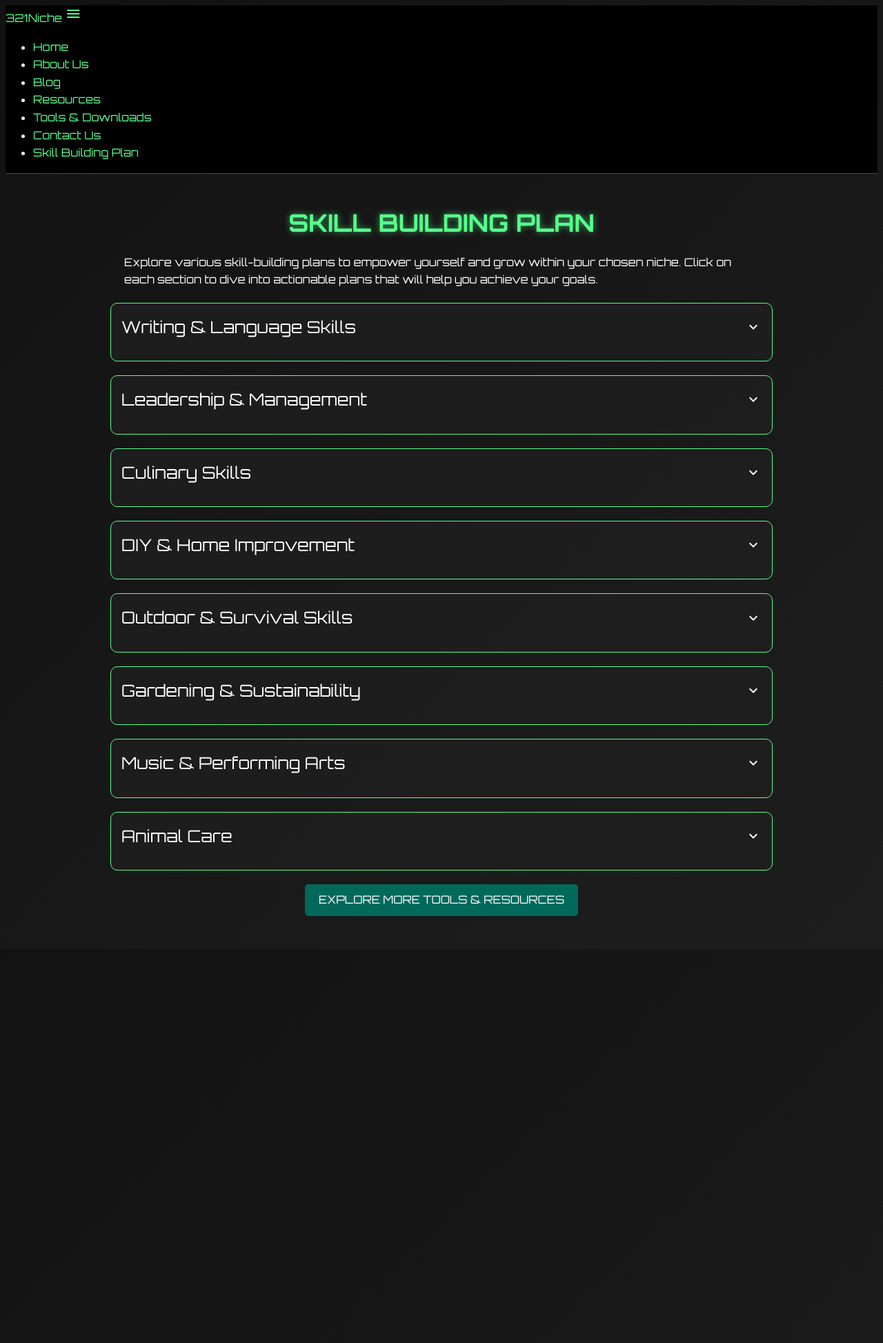
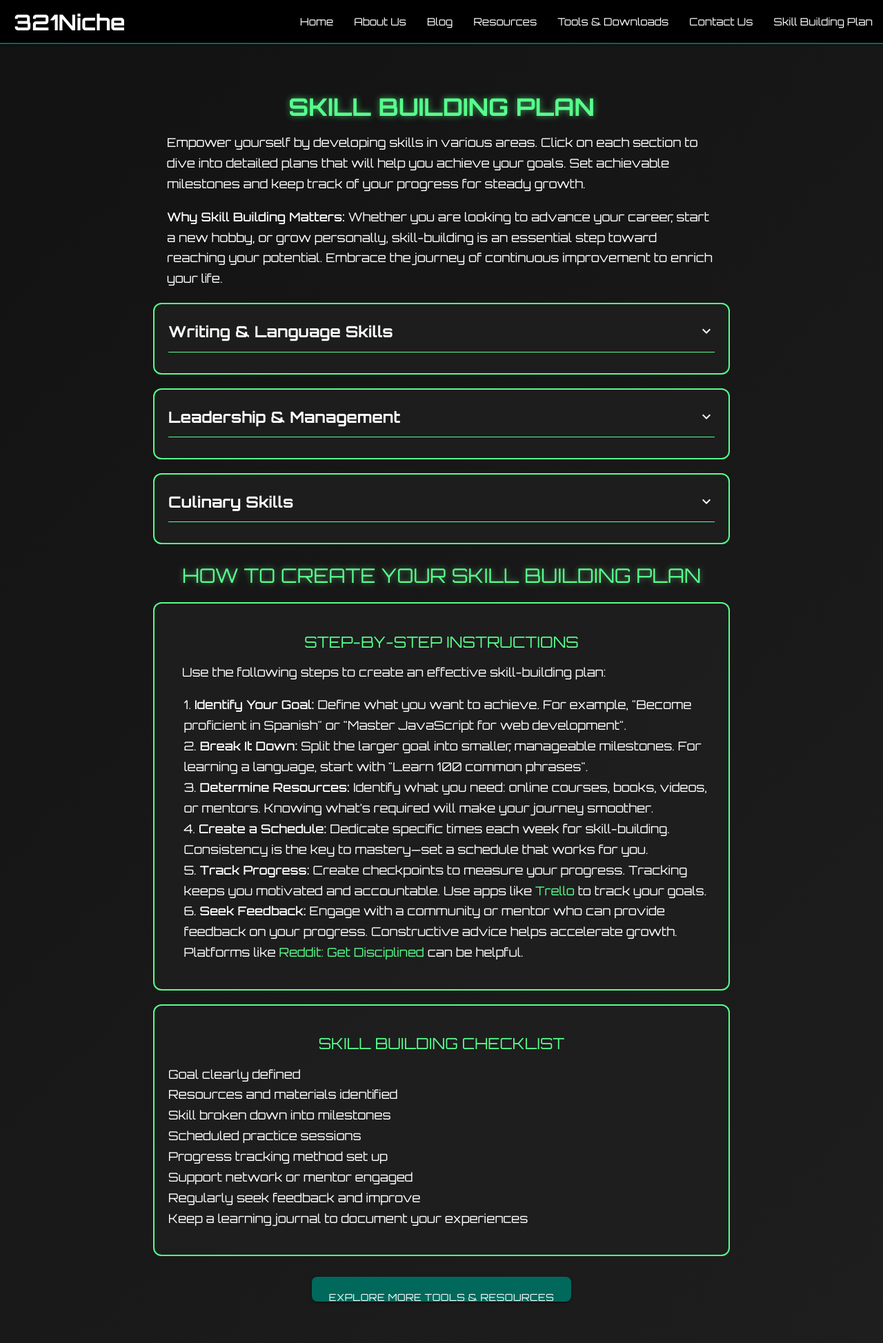
Before and after one commit to LifeUntainted/lifeuntainted.github.io, a Jekyll site: the page skill-building-plan.html, which Jekyll copies as it is, in a window 1280 px wide. Shown: the whole page at 69% size. Built offline with Jekyll 4.4.1, drawn with Linux system fonts in a browser that asks for light colours; before the commit the page ends 1376 px from its top, so only the background shows below that.

Commit message:
Update skill-building-plan.html

```diff
--- a/skill-building-plan.html
+++ b/skill-building-plan.html
@@ -5,47 +5,64 @@
     <meta charset="UTF-8">
     <meta name="viewport" content="width=device-width, initial-scale=1.0">
     <title>Skill Building Plan - 321Niche</title>
+
+    <!-- Import Google Icon Font -->
     <link href="https://fonts.googleapis.com/icon?family=Material+Icons" rel="stylesheet">
+    <!-- Import Orbitron Font -->
     <link href="https://fonts.googleapis.com/css2?family=Orbitron:wght@400;500;700&display=swap" rel="stylesheet">
+    <!-- Import Materialize CSS -->
+    <link rel="stylesheet" href="https://cdnjs.cloudflare.com/ajax/libs/materialize/1.0.0/css/materialize.min.css">
+    <!-- Custom Styles -->
     <link rel="stylesheet" href="/styles.css">
+
     <style>
         body {
             background-color: #000;
             color: #fff;
             font-family: 'Orbitron', sans-serif;
+            line-height: 1.7;
         }
 
         .container {
-            max-width: 1000px;
+            max-width: 1100px;
             margin: 0 auto;
-            padding: 20px;
+            padding: 30px;
         }
 
-        h1, h2 {
+        h1, h2, h3 {
             color: #57FF8C;
             text-align: center;
+            text-transform: uppercase;
+        }
+
+        p, ol, ul {
+            font-size: 1.1em;
         }
 
         .skill-section {
             margin: 20px 0;
-            padding: 15px;
+            padding: 20px;
             background: rgba(30, 30, 30, 0.9);
-            border: 1px solid #57FF8C;
-            border-radius: 10px;
-            transition: background 0.3s;
+            border: 2px solid #57FF8C;
+            border-radius: 12px;
+            transition: background 0.3s, transform 0.3s, box-shadow 0.3s;
         }
 
         .skill-section:hover {
-            background: rgba(30, 30, 30, 1);
+            background: rgba(40, 40, 40, 1);
+            transform: translateY(-5px);
+            box-shadow: 0 0 15px #57FF8C;
         }
 
         .skill-category {
             cursor: pointer;
             font-size: 1.5rem;
-            margin-bottom: 15px;
             display: flex;
             justify-content: space-between;
             align-items: center;
+            font-weight: 600;
+            padding-bottom: 10px;
+            border-bottom: 1px solid #57FF8C;
         }
 
         .material-icons {
@@ -60,6 +77,7 @@
             max-height: 0;
             overflow: hidden;
             transition: max-height 0.5s ease-out;
+            margin-top: 10px;
         }
 
         .skill-content.expanded {
@@ -70,32 +88,69 @@
         .skill-item {
             margin: 10px 0;
             font-size: 1.2rem;
+            display: flex;
+            justify-content: space-between;
+            cursor: pointer;
         }
 
         .skill-description {
             display: none;
             font-size: 1rem;
             margin-left: 20px;
-            color: #E0E0E0;
+            color: #B2FFBF;
         }
 
         .btn {
             display: block;
             width: fit-content;
-            margin: 20px auto;
-            padding: 10px 20px;
+            margin: 30px auto;
+            padding: 12px 25px;
             background-color: #00695c;
             color: #fff;
             text-transform: uppercase;
             font-family: 'Orbitron', sans-serif;
             text-decoration: none;
-            border-radius: 5px;
-            transition: background-color 0.3s;
+            border-radius: 8px;
+            transition: background-color 0.3s, transform 0.3s;
         }
 
         .btn:hover {
             background-color: #004d40;
-            box-shadow: 0 0 20px rgba(0, 105, 92, 0.5);
+            box-shadow: 0 0 20px rgba(0, 105, 92, 0.7);
+            transform: translateY(-3px);
+        }
+
+        ol {
+            padding-left: 1.5rem;
+            list-style: decimal inside;
+        }
+
+        ul {
+            list-style: disc inside;
+            padding-left: 1.5rem;
+        }
+
+        nav {
+            background-color: rgba(0, 0, 0, 0.8);
+            border-bottom: 1px solid #00695c;
+        }
+
+        .brand-logo {
+            font-weight: 700;
+            margin-left: 20px;
+        }
+
+        .sidenav {
+            background-color: #000;
+        }
+
+        .sidenav li > a {
+            color: #fff;
+            font-weight: 500;
+        }
+
+        .sidenav li > a:hover {
+            color: #57FF8C;
         }
     </style>
 </head>
@@ -118,17 +173,25 @@
         </div>
     </nav>
 
+    <!-- Mobile Navigation -->
+    <ul class="sidenav" id="mobile-demo">
+        <li><a href="/">Home</a></li>
+        <li><a href="/about.html">About Us</a></li>
+        <li><a href="/blog.html">Blog</a></li>
+        <li><a href="/resources.html">Resources</a></li>
+        <li><a href="/tools.html">Tools & Downloads</a></li>
+        <li><a href="/contact.html">Contact Us</a></li>
+        <li><a href="/skill-building-plan.html">Skill Building Plan</a></li>
+    </ul>
+
     <!-- Main Content -->
     <div class="container">
         <h1>Skill Building Plan</h1>
-        <p>Explore various skill-building plans to empower yourself and grow within your chosen niche. Click on each section to dive into actionable plans that will help you achieve your goals.</p>
+        <p>Empower yourself by developing skills in various areas. Click on each section to dive into detailed plans that will help you achieve your goals. Set achievable milestones and keep track of your progress for steady growth.</p>
 
-        <!-- Expanded Skill Sections -->
-        <!-- Original Sections Retained -->
-        <!-- Personal Development, Business & Entrepreneurship, Communication Skills, Creative Arts, Technology & IT, Physical & Mental Wellness, Financial Literacy -->
+        <p><strong>Why Skill Building Matters:</strong> Whether you are looking to advance your career, start a new hobby, or grow personally, skill-building is an essential step toward reaching your potential. Embrace the journey of continuous improvement to enrich your life.</p>
 
-        <!-- Expanded Categories -->
-        <!-- Writing & Language Skills -->
+        <!-- Skill Building Sections -->
         <div class="skill-section">
             <div class="skill-category" onclick="toggleSkillContent(this)">
                 Writing & Language Skills <span class="material-icons">expand_more</span>
@@ -136,15 +199,16 @@
             <div class="skill-content">
                 <div class="skill-item" onclick="toggleSkillDescription(this)">
                     Creative Writing
-                    <div class="skill-description">Learn techniques to enhance your storytelling and imaginative writing abilities.</div>
+                    <div class="skill-description">Learn techniques to enhance your storytelling and imaginative writing abilities. Develop your unique writing voice and create compelling narratives. <br> <strong>Suggested Tools:</strong> <a href="https://www.grammarly.com" target="_blank">Grammarly</a>, <a href="https://www.wattpad.com" target="_blank">Wattpad</a>.</div>
                 </div>
                 <div class="skill-item" onclick="toggleSkillDescription(this)">
                     Foreign Language Learning
-                    <div class="skill-description">Pick up new languages or improve existing ones for personal or professional growth.</div>
+                    <div class="skill-description">Pick up new languages or improve existing ones for personal or professional growth. Enhance communication and connect with new cultures. <br> <strong>Suggested Apps:</strong> <a href="https://www.duolingo.com" target="_blank">Duolingo</a>, <a href="https://www.memrise.com" target="_blank">Memrise</a>.</div>
                 </div>
             </div>
         </div>
 
+        <!-- Expanded Skill Categories -->
         <!-- Leadership & Management -->
         <div class="skill-section">
             <div class="skill-category" onclick="toggleSkillContent(this)">
@@ -153,11 +217,11 @@
             <div class="skill-content">
                 <div class="skill-item" onclick="toggleSkillDescription(this)">
                     Conflict Resolution
-                    <div class="skill-description">Learn how to mediate disputes effectively and maintain a productive work environment.</div>
+                    <div class="skill-description">Learn effective ways to mediate disputes and create a productive work environment. Master communication skills that foster understanding and collaboration. <br> <strong>Suggested Course:</strong> <a href="https://www.coursera.org" target="_blank">Conflict Resolution Course on Coursera</a>.</div>
                 </div>
                 <div class="skill-item" onclick="toggleSkillDescription(this)">
                     Team Building
-                    <div class="skill-description">Understand group dynamics and how to inspire cohesive teamwork.</div>
+                    <div class="skill-description">Understand group dynamics and how to inspire cohesive teamwork. Learn activities that foster trust, respect, and collaboration. <br> <strong>Books to Read:</strong> "Leaders Eat Last" by Simon Sinek, "The Five Dysfunctions of a Team" by Patrick Lencioni.</div>
                 </div>
             </div>
         </div>
@@ -170,105 +234,58 @@
             <div class="skill-content">
                 <div class="skill-item" onclick="toggleSkillDescription(this)">
                     Baking Essentials
-                    <div class="skill-description">Master baking techniques and explore different recipes from breads to pastries.</div>
+                    <div class="skill-description">Master the basics of baking, including breads, pastries, and desserts. Gain confidence in following recipes and experimenting with new ingredients. <br> <strong>Suggested Resources:</strong> <a href="https://www.kingarthurbaking.com" target="_blank">King Arthur Baking</a>, YouTube tutorials on "Baking Basics".</div>
                 </div>
                 <div class="skill-item" onclick="toggleSkillDescription(this)">
                     International Cuisines
-                    <div class="skill-description">Learn to cook a wide range of dishes from different cultures to diversify your culinary skills.</div>
+                    <div class="skill-description">Learn to cook diverse dishes from around the world, exploring different cultures through their flavors. <br> <strong>Resources:</strong> "Salt, Fat, Acid, Heat" by Samin Nosrat, <a href="https://www.masterclass.com" target="_blank">Masterclass Culinary Lessons</a>.</div>
                 </div>
             </div>
         </div>
 
-        <!-- DIY & Home Improvement -->
-        <div class="skill-section">
-            <div class="skill-category" onclick="toggleSkillContent(this)">
-                DIY & Home Improvement <span class="material-icons">expand_more</span>
-            </div>
-            <div class="skill-content">
-                <div class="skill-item" onclick="toggleSkillDescription(this)">
-                    Woodworking Basics
-                    <div class="skill-description">Learn the essential skills for woodworking, from making furniture to simple repairs.</div>
-                </div>
-                <div class="skill-item" onclick="toggleSkillDescription(this)">
-                    Electrical Repairs
-                    <div class="skill-description">Get familiar with common electrical fixes around the house for practical DIY knowledge.</div>
-                </div>
-            </div>
-        </div>
+        <!-- How to Build a Skill Plan Instructions -->
+        <h2>How to Create Your Skill Building Plan</h2>
+        <section class="skill-section">
+            <h3>Step-by-Step Instructions</h3>
+            <p>Use the following steps to create an effective skill-building plan:</p>
+            <ol>
+                <li><strong>Identify Your Goal:</strong> Define what you want to achieve. For example, "Become proficient in Spanish" or "Master JavaScript for web development".</li>
+                <li><strong>Break It Down:</strong> Split the larger goal into smaller, manageable milestones. For learning a language, start with "Learn 100 common phrases".</li>
+                <li><strong>Determine Resources:</strong> Identify what you need: online courses, books, videos, or mentors. Knowing what’s required will make your journey smoother.</li>
+                <li><strong>Create a Schedule:</strong> Dedicate specific times each week for skill-building. Consistency is the key to mastery—set a schedule that works for you.</li>
+                <li><strong>Track Progress:</strong> Create checkpoints to measure your progress. Tracking keeps you motivated and accountable. Use apps like <a href="https://www.trello.com" target="_blank">Trello</a> to track your goals.</li>
+                <li><strong>Seek Feedback:</strong> Engage with a community or mentor who can provide feedback on your progress. Constructive advice helps accelerate growth. Platforms like <a href="https://www.reddit.com/r/getdisciplined/" target="_blank">Reddit: Get Disciplined</a> can be helpful.</li>
+            </ol>
+        </section>
 
-        <!-- Outdoor & Survival Skills -->
-        <div class="skill-section">
-            <div class="skill-category" onclick="toggleSkillContent(this)">
-                Outdoor & Survival Skills <span class="material-icons">expand_more</span>
-            </div>
-            <div class="skill-content">
-                <div class="skill-item" onclick="toggleSkillDescription(this)">
-                    Camping Basics
-                    <div class="skill-description">Learn how to set up a camp, build a fire, and ensure safety while camping.</div>
-                </div>
-                <div class="skill-item" onclick="toggleSkillDescription(this)">
-                    First Aid Essentials
-                    <div class="skill-description">Understand how to provide basic first aid during outdoor activities and emergencies.</div>
-                </div>
-            </div>
-        </div>
-
-        <!-- Gardening & Sustainability -->
-        <div class="skill-section">
-            <div class="skill-category" onclick="toggleSkillContent(this)">
-                Gardening & Sustainability <span class="material-icons">expand_more</span>
-            </div>
-            <div class="skill-content">
-                <div class="skill-item" onclick="toggleSkillDescription(this)">
-                    Organic Gardening
-                    <div class="skill-description">Learn techniques to grow fruits and vegetables organically, without harmful chemicals.</div>
-                </div>
-                <div class="skill-item" onclick="toggleSkillDescription(this)">
-                    Composting
-                    <div class="skill-description">Understand how to create and manage a compost to reduce waste and nourish your garden.</div>
-                </div>
-            </div>
-        </div>
-
-        <!-- Music & Performing Arts -->
-        <div class="skill-section">
-            <div class="skill-category" onclick="toggleSkillContent(this)">
-                Music & Performing Arts <span class="material-icons">expand_more</span>
-            </div>
-            <div class="skill-content">
-                <div class="skill-item" onclick="toggleSkillDescription(this)">
-                    Guitar Basics
-                    <div class="skill-description">Learn how to play chords and simple songs on the guitar, starting with the basics.</div>
-                </div>
-                <div class="skill-item" onclick="toggleSkillDescription(this)">
-                    Improvisational Theater
-                    <div class="skill-description">Discover the fundamentals of improv to enhance creativity and spontaneity.</div>
-                </div>
-            </div>
-        </div>
-
-        <!-- Animal Care -->
-        <div class="skill-section">
-            <div class="skill-category" onclick="toggleSkillContent(this)">
-                Animal Care <span class="material-icons">expand_more</span>
-            </div>
-            <div class="skill-content">
-                <div class="skill-item" onclick="toggleSkillDescription(this)">
-                    Pet Grooming
-                    <div class="skill-description">Learn basic grooming techniques to take good care of pets.</div>
-                </div>
-                <div class="skill-item" onclick="toggleSkillDescription(this)">
-                    Dog Training
-                    <div class="skill-description">Understand dog behavior and how to train your pet using positive reinforcement techniques.</div>
-                </div>
-            </div>
-        </div>
+        <!-- Checklist Section -->
+        <section class="skill-section">
+            <h3>Skill Building Checklist</h3>
+            <ul>
+                <li>Goal clearly defined</li>
+                <li>Resources and materials identified</li>
+                <li>Skill broken down into milestones</li>
+                <li>Scheduled practice sessions</li>
+                <li>Progress tracking method set up</li>
+                <li>Support network or mentor engaged</li>
+                <li>Regularly seek feedback and improve</li>
+                <li>Keep a learning journal to document your experiences</li>
+            </ul>
+        </section>
 
         <!-- CTA Button -->
         <a href="/tools.html" class="btn">Explore More Tools & Resources</a>
     </div>
 
+    <!-- Scripts -->
+    <script src="https://cdnjs.cloudflare.com/ajax/libs/materialize/1.0.0/js/materialize.min.js"></script>
     <script>
+        document.addEventListener('DOMContentLoaded', function () {
+            // Initialize Mobile Navigation
+            var elems = document.querySelectorAll('.sidenav');
+            M.Sidenav.init(elems);
+        });
+
         function toggleSkillContent(element) {
             const content = element.nextElementSibling;
             const icon = element.querySelector('.material-icons');
```
